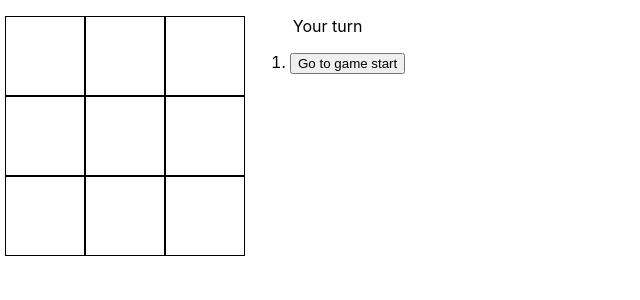
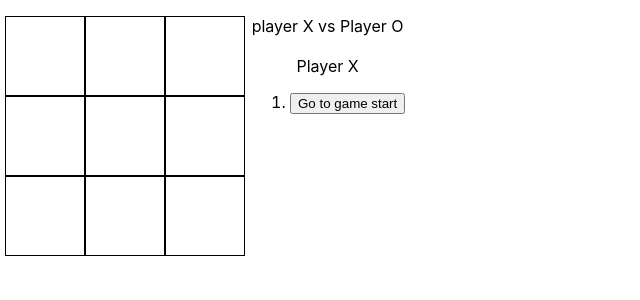
Before and after one commit to Tenfleques/react-tic-tac-toe, a React (Create React App) app: page / in a window 1280 px wide. Shown: the top 300 px of the page, without its empty margins (0-640 px from the left). Built offline with nearby package versions, Linux system fonts and the light colour scheme.

Commit message:
add computer on demand functionality

```diff
--- a/src/Game/Game.js
+++ b/src/Game/Game.js
@@ -13,6 +13,7 @@ class Game extends Component {
         stepNumber: 0,
         o : 'O',
         x : 'X',
+        vsComp : false,
         playerX: true,
         winningLines: [
           [0, 1, 2],
@@ -36,35 +37,37 @@ class Game extends Component {
       return null;
     }
 
-    compPlay = (squares) => {
+    compPlay = (squares,playerX ) => {
       //close user possible win, select best option to win
+      let toplay = playerX ? this.state.x : this.state.o;
+
       for (let i = 0; i < this.state.winningLines.length; i++) {
         const [a, b, c] = this.state.winningLines[i];
         if (squares[a] && squares[a] === squares[b] && !squares[c]) {
-          squares[c] = this.state.o;
+          squares[c] = toplay;
           return squares
         }
         if (squares[a] && squares[a] === squares[c] && !squares[b]) {
-          squares[b] = this.state.o;
+          squares[b] = toplay;
           return squares
         }
         if (squares[b] && squares[b] === squares[c] && !squares[a]) {
-          squares[a] = this.state.o;
+          squares[a] = toplay;
           return squares
         }
       }
       for (let i = 0; i < this.state.winningLines.length; i++) {
         const [a, b, c] = this.state.winningLines[i];
         if(squares[a] && !squares[b]){
-          squares[b] = this.state.o;
+          squares[b] = toplay;
           return squares
         }
         if(squares[b] && !squares[c]){
-          squares[c] = this.state.o;
+          squares[c] = toplay;
           return squares
         }
         if(squares[c] && !squares[b]){
-          squares[b] = this.state.o;
+          squares[b] = toplay;
           return squares
         }
       }
@@ -75,13 +78,17 @@ class Game extends Component {
       const history = this.state.history.slice(0, this.state.stepNumber + 1);
       const current = history[history.length - 1];
       let squares = current.squares.slice();
+      let playerX = this.state.playerX;
+
       if (this.calculateWinner(squares) || squares[i]) {
         return;
       }
-      squares[i] = this.state.x;
+      squares[i] = (playerX)? this.state.x : this.state.o;
+      playerX = !playerX;
 
-      if (!this.calculateWinner(squares)){
-        squares = this.compPlay(squares);
+      if (!this.calculateWinner(squares) && this.state.vsComp){
+        squares = this.compPlay(squares,playerX );
+        playerX = !playerX;
       }
 
       this.setState({
@@ -90,10 +97,18 @@ class Game extends Component {
             squares: squares
           }
         ]),
-        stepNumber: history.length
+        stepNumber: history.length,
+        playerX: playerX
       });
     }
-
+    selectPlayer(){
+      this.setState({
+        vsComp : !this.state.vsComp
+      })
+    }
+    getVs(){
+      return this.state.vsComp ? "vs Computer": "vs Player O";
+    }
     jumpTo(step) {
       this.setState({
         stepNumber: step,
@@ -108,7 +123,7 @@ class Game extends Component {
       }else if (winner) {
         status = "Winner: " + winner;
       } else {
-        status = "Your turn";
+        status = "Player " + (this.state.playerX ? "X" : "O");
       }
       return status;
     }
@@ -149,7 +164,13 @@ class Game extends Component {
             />
           </div>
           <div className="game-info">
-            <div className={this.getStatusClass()}>{this.getStatus()}</div>
+            <div className="">
+              <div className = "vs-view" onClick={() => this.selectPlayer()}>
+                player X {this.getVs()}
+              </div>
+              <br/>
+              <div className={this.getStatusClass()}>{this.getStatus()}</div>
+            </div>
             <ol>{this.getMoves()}</ol>
           </div>
         </div>
--- a/src/Game/game.css
+++ b/src/Game/game.css
@@ -18,3 +18,10 @@
     display: flex;
     margin-top: 1em;
 }
+.row{
+    display: flex
+}
+.vs-view{
+    text-align: center;
+    cursor: pointer;
+}
```
